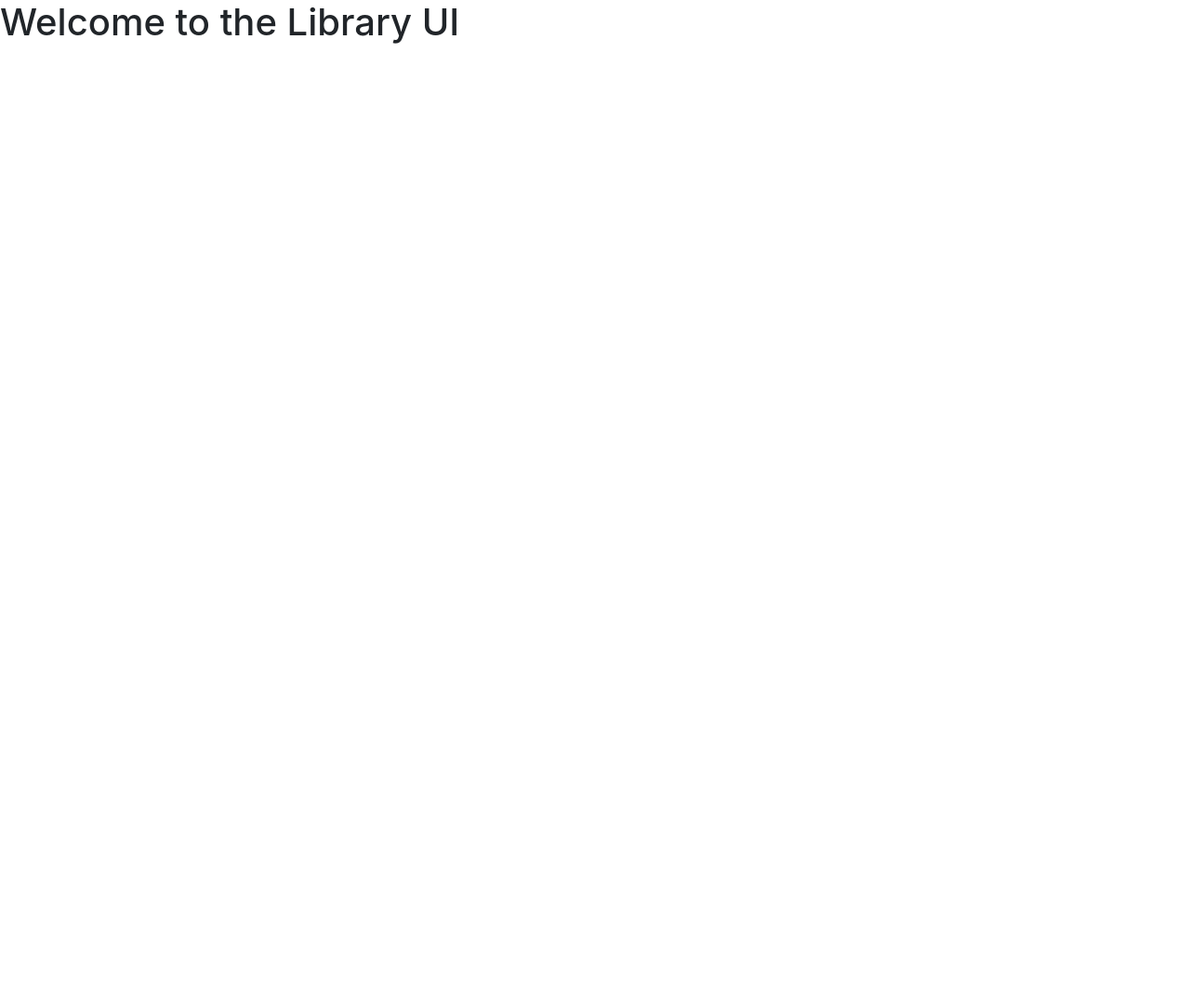
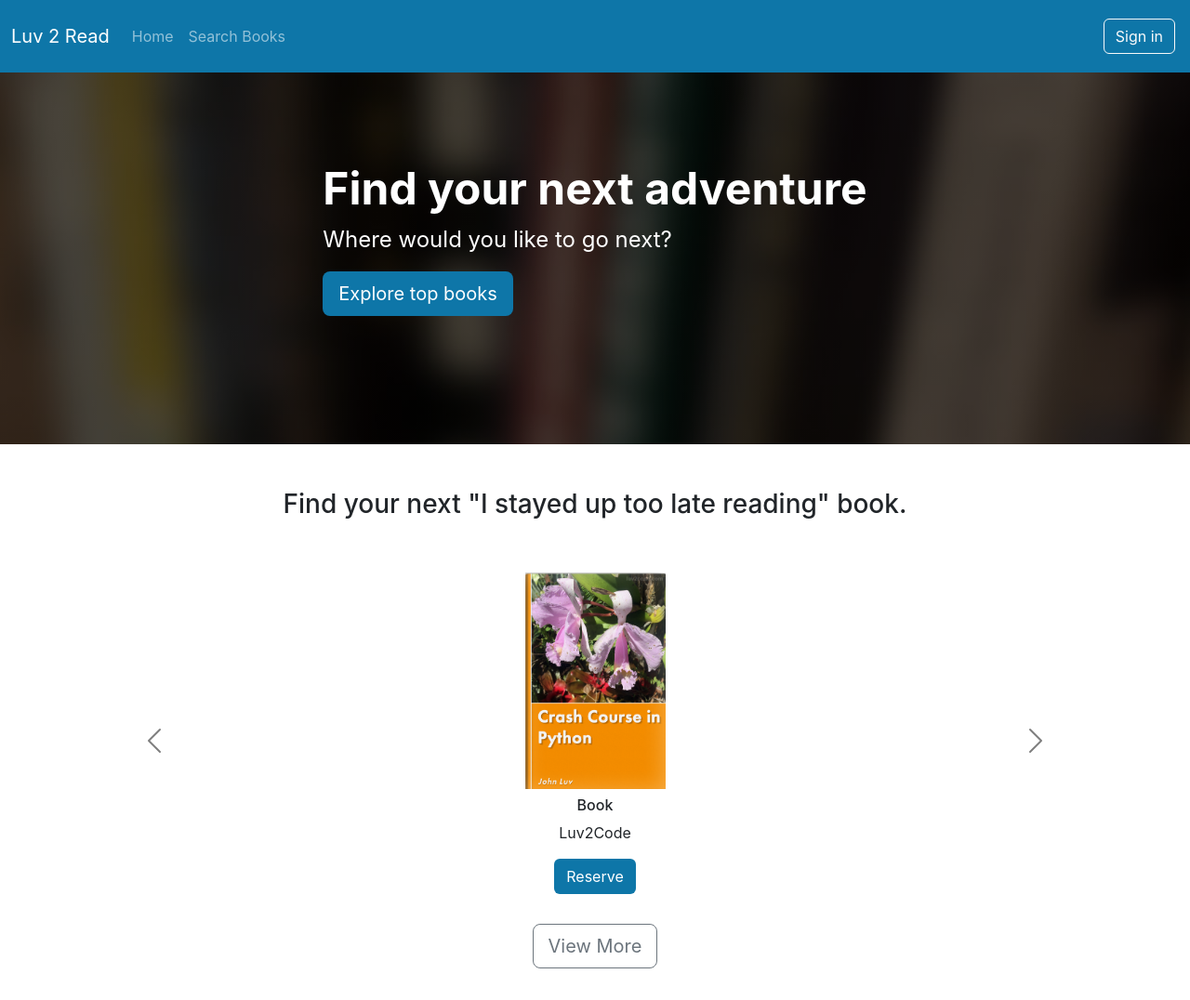
Before and after one commit to ozzman02/FullStackLibraryProject, a React (Create React App) app in the folder libraryApp/library-ui/: page / in a window 1280 px wide. Shown: the whole page at 93% size. Before the commit the page ends 800 px from the top, so only its background shows below. Built offline with nearby package versions, Linux system fonts and the light colour scheme; the HTML template or start-up script is replaced by a standard one.

Commit message:
frontend - creating homepage I

```diff
--- a/libraryApp/library-ui/src/App.tsx
+++ b/libraryApp/library-ui/src/App.tsx
@@ -1,12 +1,17 @@
 import React from 'react';
 import './App.css';
+import { Navbar } from './layouts/NavbarAndFooter/Navbar';
+import { ExploreTopBooks } from './layouts/HomePage/ExploreTopBooks';
+import { Carousel } from './layouts/HomePage/Carousel';
 
 function App() {
-  return (
-    <div className="App">
-      <h1>Welcome to the Library UI</h1>
-    </div>
-  );
+    return (
+        <div>
+            <Navbar />
+            <ExploreTopBooks />
+			<Carousel />
+        </div>
+    );
 }
 
 export default App;
--- /dev/null
+++ b/libraryApp/library-ui/src/layouts/HomePage/Carousel.tsx
@@ -0,0 +1,108 @@
+export const Carousel = () => {
+	return (
+    	<div className="container mt-5" style={{ height: 550 }}>
+      		<div className="homepage-carousel-title">
+        		<h3>Find your next "I stayed up too late reading" book.</h3>
+      		</div>
+      		<div
+        		id="carouselExampleControls"
+        		className="carousel carousel-dark slide mt-5 d-none d-lg-block"
+        		data-bs-interval="false"
+      		>
+        		{/* Desktop */}
+        		<div className="carousel-inner">
+          			<div className="carousel-item active">
+            			<div className="row d-flex justify-content-center align-items-center">
+              				<div className="col-xs-6 col-sm-6 col-md-4 col-lg-3 mb-3">
+                				<div className="text-center">
+                  					<img
+                    					src={require("./../../Images/BooksImages/book-luv2code-1000.png")}
+                   						width="151"
+                    					height="233"
+                    					alt="book"
+                  					/>
+                  					<h6 className="mt-2">Book</h6>
+                  					<p>Luv2Code</p>
+                  					<a className="btn main-color text-white" href="#">Reserve</a>
+                				</div>
+              				</div>
+            			</div>
+          			</div>
+          			<div className="carousel-item">
+            			<div className="row d-flex justify-content-center align-items-center">
+              				<div className="col-xs-6 col-sm-6 col-md-4 col-lg-3 mb-3">
+                				<div className="text-center">
+                  					<img
+                    					src={require("./../../Images/BooksImages/book-luv2code-1000.png")}
+                    					width="151"
+                    					height="233"
+                    					alt="book"
+                  					/>
+                  					<h6 className="mt-2">Book</h6>
+                  					<p>Luv2Code</p>
+                  					<a className="btn main-color text-white" href="#">Reserve</a>
+                				</div>
+              				</div>
+            			</div>
+          			</div>
+          			<div className="carousel-item">
+            			<div className="row d-flex justify-content-center align-items-center">
+              				<div className="col-xs-6 col-sm-6 col-md-4 col-lg-3 mb-3">
+                				<div className="text-center">
+                  					<img
+                    					src={require("./../../Images/BooksImages/book-luv2code-1000.png")}
+                    					width="151"
+                    					height="233"
+                    					alt="book"
+                  					/>
+                  					<h6 className="mt-2">Book</h6>
+                  					<p>Luv2Code</p>
+                  					<a className="btn main-color text-white" href="#">Reserve</a>
+                				</div>
+              				</div>
+            			</div>
+          			</div>
+        		</div>
+        		<button
+          			className="carousel-control-prev"
+          			type="button"
+          			data-bs-target="#carouselExampleControls"
+          			data-bs-slide="prev"
+        		>
+          			<span className="carousel-control-prev-icon" aria-hidden="true"></span>
+          			<span className="visually-hidden">Previous</span>
+        		</button>
+        		<button
+          			className="carousel-control-next"
+          			type="button"
+          			data-bs-target="#carouselExampleControls"
+          			data-bs-slide="next"
+        		>
+          			<span className="carousel-control-next-icon" aria-hidden="true"></span>
+          			<span className="visually-hidden">Next</span>
+        		</button>
+      		</div>
+      		{/* Mobile */}
+      		<div className="d-lg-none mt-3">
+        		<div className="row d-flex justify-content-center align-items-center">
+          			<div className="text-center">
+            			<img
+              				src={require("./../../Images/BooksImages/book-luv2code-1000.png")}
+              				width="151"
+              				height="233"
+              				alt="book"
+            			/>
+            			<h6 className="mt-2">
+              				<b>Book</b>
+            			</h6>
+            			<p>Luv2Code</p>
+            			<a className="btn main-color text-white" href="#">Reserve</a>
+          			</div>
+        		</div>
+      		</div>
+      		<div className="homepage-carousel-title mt-3">
+        		<a className="btn btn-outline-secondary btn-lg" href="#">View More</a>
+      		</div>
+    	</div>
+	);
+};
--- /dev/null
+++ b/libraryApp/library-ui/src/layouts/HomePage/ExploreTopBooks.tsx
@@ -0,0 +1,13 @@
+export const ExploreTopBooks = () => {
+    return (
+        <div className="p-5 mb-4 bg-dark header">
+            <div className="container-fluid py-5 text-white d-flex justify-content-center align-items-center">
+                <div>
+                    <h1 className="display-5 fw-bold">Find your next adventure</h1>
+                    <p className="col-md-8 fs-4">Where would you like to go next?</p>
+                    <a type='button' className="btn main-color btn-lg text-white" href="#">Explore top books</a>
+                </div>
+            </div>
+        </div>
+    );
+}
--- /dev/null
+++ b/libraryApp/library-ui/src/layouts/NavbarAndFooter/Navbar.tsx
@@ -0,0 +1,35 @@
+export const Navbar = () => {
+    return (
+        <nav className='navbar navbar-expand-lg navbar-dark main-color py-3'>
+            <div className='container-fluid'>
+                <span className='navbar-brand'>Luv 2 Read</span>
+                <button
+                    className='navbar-toggler'
+                    type='button'
+                    data-bs-toggle='collapse'
+                    data-bs-target='#navbarNavDropdown'
+                    aria-controls='navbarNavDropdown'
+                    aria-expanded='false'
+                    aria-label='Toggle Navigation'
+                >
+                    <span className='navbar-toggler-icon'></span>
+                </button>
+                <div className='collapse navbar-collapse' id='navbarNavDropdown'>
+                    <ul className='navbar-nav'>
+                        <li className='nav-item'>
+                            <a className='nav-link' href='#'>Home</a>
+                        </li>
+                        <li className='nav-item'>
+                            <a className='nav-link' href='#'>Search Books</a>
+                        </li>
+                    </ul>
+                    <ul className='navbar-nav ms-auto'>
+                        <li className='nav-item m-1'>
+                            <a type='button' className='btn btn-outline-light' href='#'>Sign in</a>
+                        </li>
+                    </ul>
+                </div>
+            </div>
+        </nav>
+    );
+}
```
